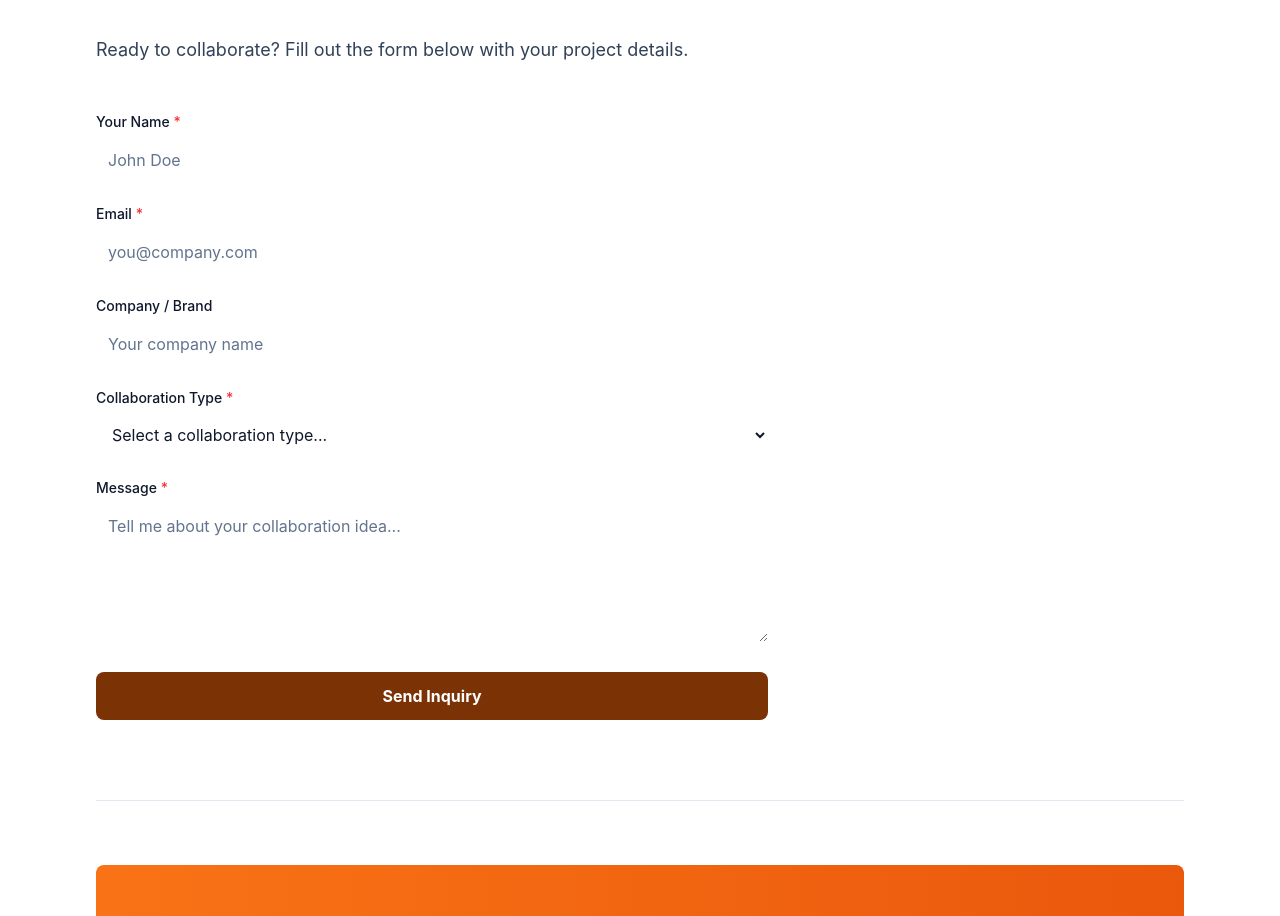
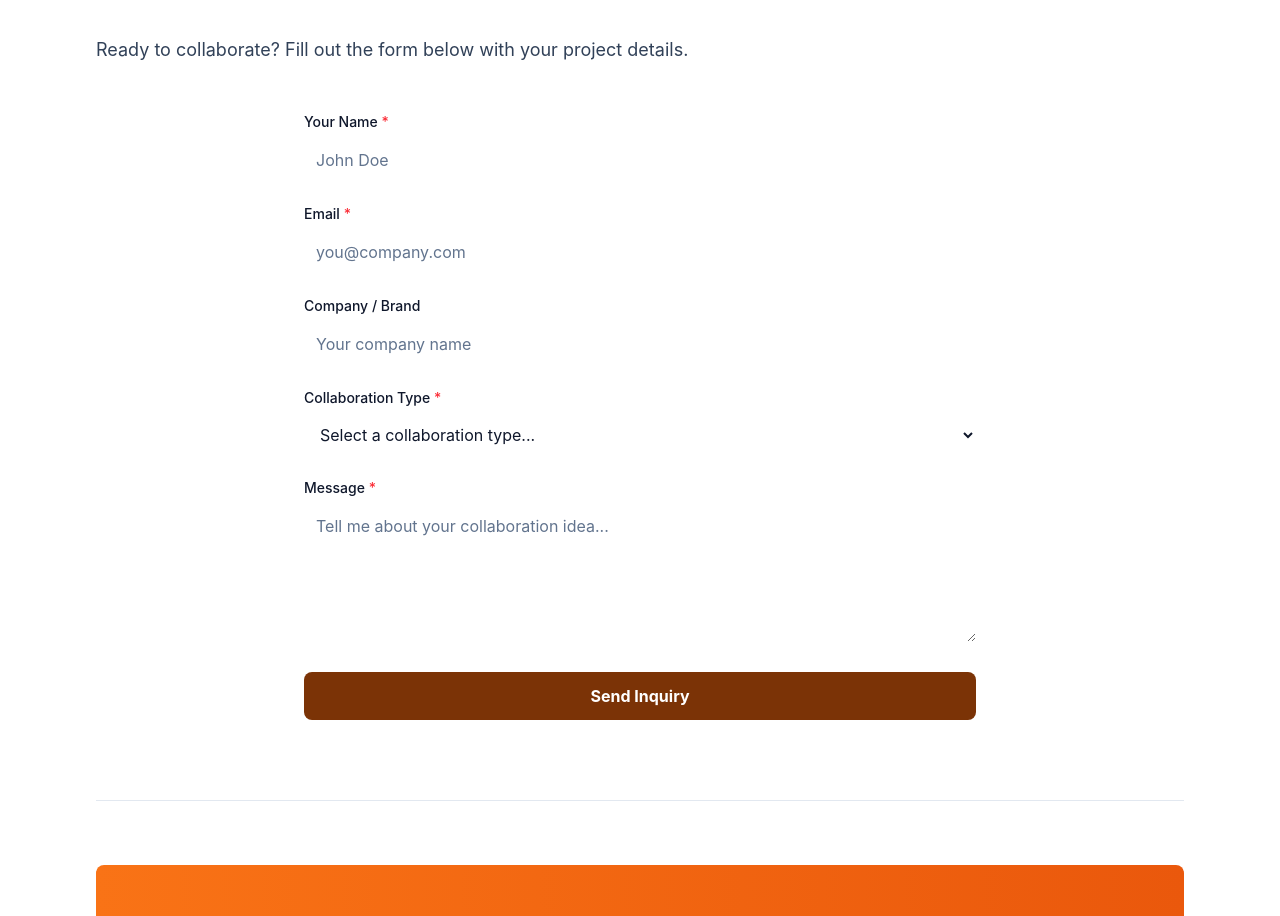
Before and after one commit to jmski/jonchalon, a Next.js app: page /collaborations in a window 1280 px wide. Shown: the part 654-1570 px from the top of the page. Built offline with nearby package versions, Linux system fonts and the light colour scheme; no server answers.

Commit message:
Added centering for the forms

```diff
--- a/app/collaborations/page.tsx
+++ b/app/collaborations/page.tsx
@@ -73,7 +73,7 @@ export default async function Collaborations() {
               Ready to collaborate? Fill out the form below with your project details.
             </p>
           </ScrollFade>
-          <div className="max-w-2xl">
+          <div className="max-w-2xl mx-auto">
             <CollaborationForm />
           </div>
         </section>
--- a/app/contact/page.tsx
+++ b/app/contact/page.tsx
@@ -100,7 +100,7 @@ export default function Contact() {
               </div>
             </ScrollFade>
           ) : (
-            <form onSubmit={handleSubmit} className="max-w-2xl space-y-6">
+            <form onSubmit={handleSubmit} className="max-w-2xl mx-auto space-y-6">
               <div>
                 <label className="block text-sm font-medium text-slate-900 dark:text-white mb-2">
                   Name
--- a/app/globals.css
+++ b/app/globals.css
@@ -8,7 +8,11 @@
   /* ========== CTA GRADIENT - Orange (Primary) ========== */
   --cta-gradient-start: rgb(249, 115, 22);
   --cta-gradient-end: rgb(234, 88, 12);
-  --cta-gradient: linear-gradient(to right, var(--cta-gradient-start), var(--cta-gradient-end));
+  --cta-gradient: linear-gradient(
+    to right,
+    var(--cta-gradient-start),
+    var(--cta-gradient-end)
+  );
   --cta-text-light: rgb(255, 255, 255); /* White text on gradient */
   --cta-text-accent: rgb(234, 88, 12); /* Orange text for buttons on white bg */
   --cta-bg-light: rgb(255, 237, 213); /* Light orange background (orange-50) */
```
